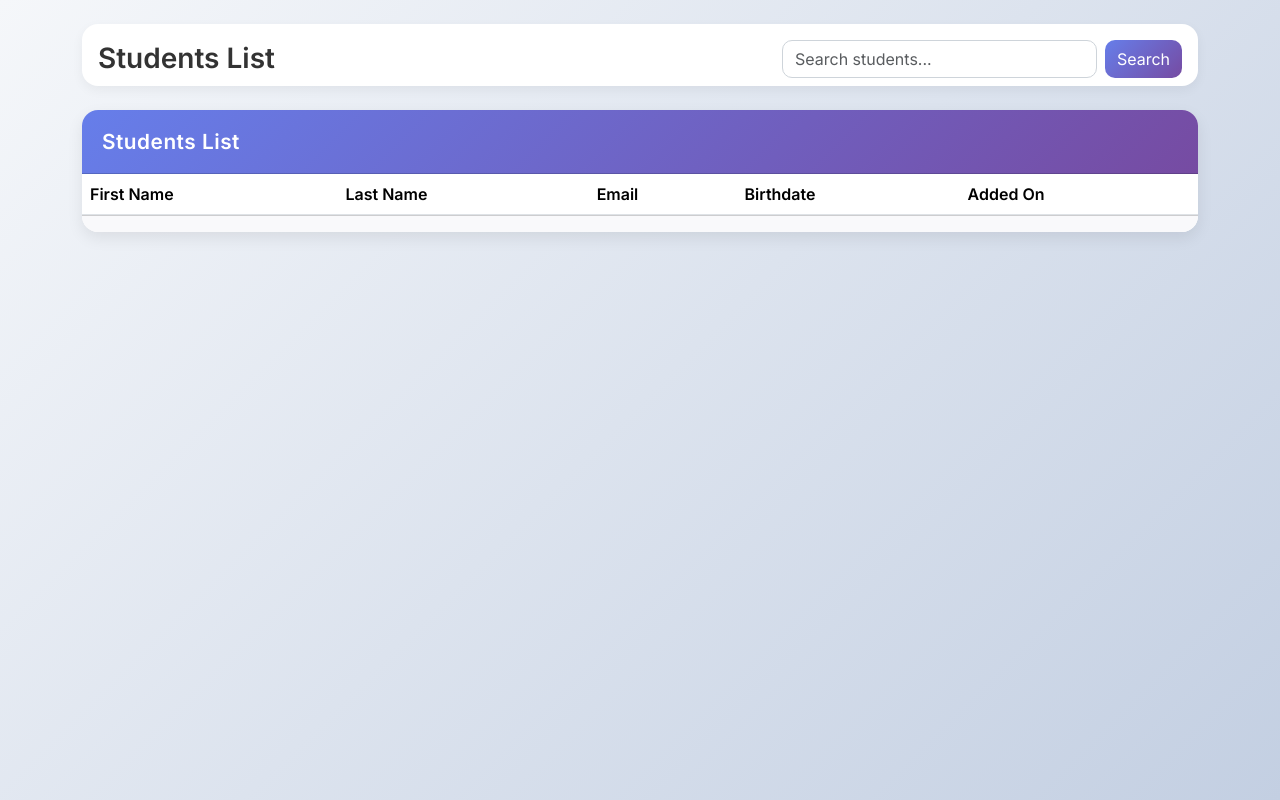
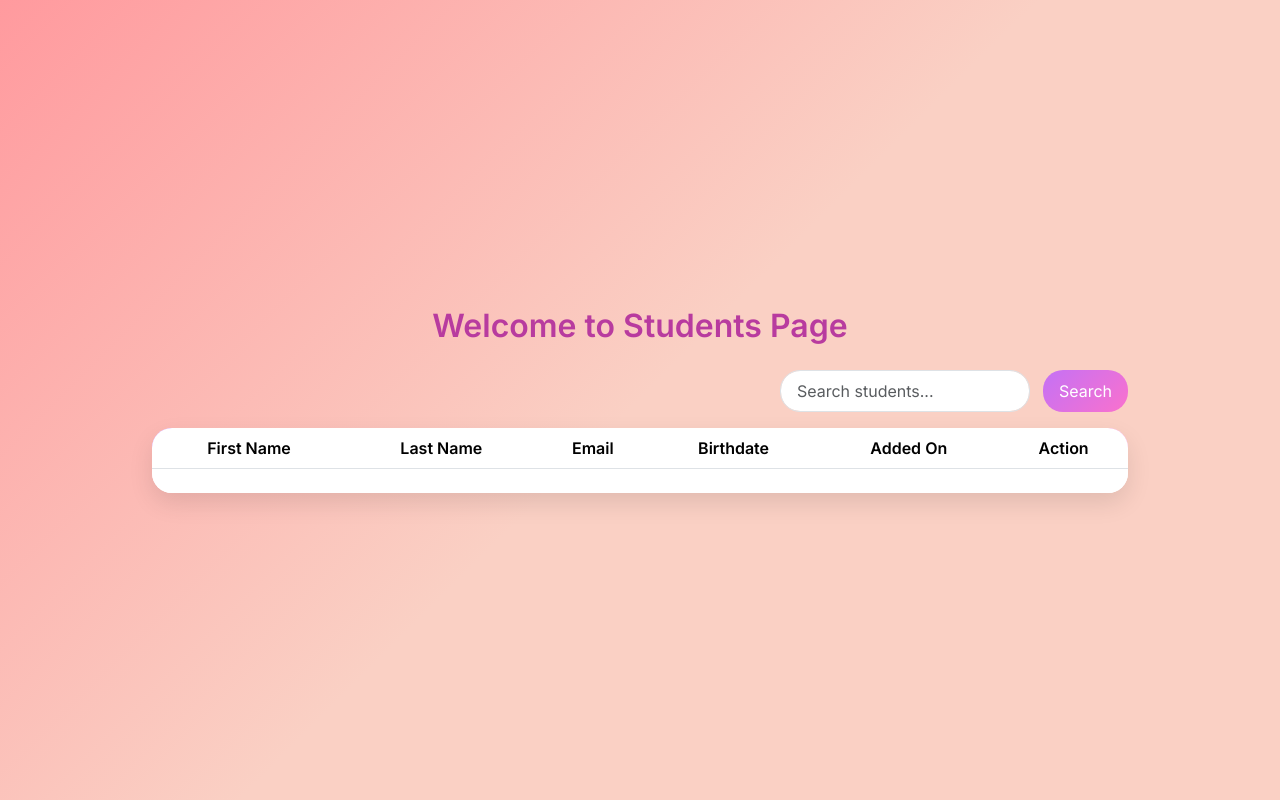
Before and after one commit to jasmalaborbor/malaborbor_jasmine, a PHP site: template app/views/authors.php in a window 1280 px wide. Run offline with PHP 8.4, Linux system fonts and the light colour scheme; the template is opened without the code that fills it, so the values that code supplies are empty.

Commit message:
first commit

```diff
--- a/app/views/authors.php
+++ b/app/views/authors.php
@@ -3,90 +3,112 @@
 <head>
 	<meta charset="UTF-8">
 	<meta name="viewport" content="width=device-width, initial-scale=1.0">
-	<title>Author List</title>
+	<title>Students List</title>
 	<link href="https://cdn.jsdelivr.net/npm/bootstrap@5.3.3/dist/css/bootstrap.min.css" rel="stylesheet">
 	<link href="https://fonts.googleapis.com/css2?family=Inter:wght@400;600&display=swap" rel="stylesheet">
 	<style>
 		body {
-			background: linear-gradient(135deg, #f5f7fa, #c3cfe2);
+			background: linear-gradient(135deg, #ff9a9e, #fad0c4, #fad0c4);
 			font-family: 'Inter', sans-serif;
 			min-height: 100vh;
+			display: flex;
+			align-items: center;
+			justify-content: center;
+			padding: 2rem;
+		}
+		.container {
+			max-width: 1000px;
+			width: 100%;
+		}
+		h2 {
+			text-align: center;
+			font-weight: 700;
+			color: #b83b9f;
+			margin-bottom: 1.5rem;
 		}
 		.card {
 			border: none;
-			border-radius: 16px;
-			box-shadow: 0 6px 16px rgba(0,0,0,0.08);
+			border-radius: 20px;
+			box-shadow: 0 10px 25px rgba(0,0,0,0.1);
 			overflow: hidden;
-			background-color: #fff;
-		}
-		.card-header {
-			background: linear-gradient(135deg, #667eea, #764ba2);
-			color: white;
-			font-weight: 600;
-			font-size: 1.3rem;
-			padding: 1rem 1.25rem;
-			letter-spacing: 0.5px;
 		}
 		.table thead {
-			background-color: #e9efff;
-			font-weight: 600;
-			color: #4a4a4a;
+			background: linear-gradient(135deg, #c471f5, #fa71cd);
+			color: white;
+			text-align: center;
+		}
+		.table tbody tr {
+			text-align: center;
 		}
 		.table-hover tbody tr:hover {
-			background-color: #f1f5ff;
-			cursor: pointer;
+			background-color: rgba(250, 113, 205, 0.05);
+			transition: 0.2s ease;
+		}
+		.btn-action {
+			border: none;
+			border-radius: 25px;
+			padding: 6px 16px;
+			font-weight: 600;
+			font-size: 0.9rem;
+			transition: 0.2s ease;
+			box-shadow: 0 4px 10px rgba(0,0,0,0.1);
+		}
+		.btn-edit {
+			background-color: #ff92e2;
+			color: white;
+			margin-right: 8px;
+		}
+		.btn-edit:hover {
+			background-color: #ff6fd8;
+		}
+		.btn-delete {
+			background-color: #ff5f6d;
+			color: white;
+		}
+		.btn-delete:hover {
+			background-color: #ff3b4a;
+		}
+		.card-footer {
+			background: #fff;
+			text-align: center;
+			color: #777;
+			font-size: 0.9rem;
+			border-top: none;
+			padding: 0.75rem;
 		}
 		.search-form {
-			background-color: #fff;
-			padding: 1rem 1rem 0.5rem 1rem;
-			border-radius: 16px;
-			box-shadow: 0 4px 12px rgba(0,0,0,0.05);
-			margin-bottom: 1.5rem;
-		}
-		.search-form h3 {
-			font-weight: 600;
-			color: #333;
+			text-align: right;
+			margin-bottom: 1rem;
 		}
 		.search-form input {
-			border-radius: 10px;
-			border: 1px solid #ced4da;
+			border-radius: 20px;
+			padding: 0.5rem 1rem;
 		}
 		.search-form button {
-			border-radius: 10px;
-			white-space: nowrap;
-			background: linear-gradient(135deg, #667eea, #764ba2);
-			border: none;
+			border-radius: 20px;
+			background: linear-gradient(135deg, #c471f5, #fa71cd);
 			color: #fff;
 			font-weight: 500;
-			transition: 0.3s ease;
-		}
-		.search-form button:hover {
-			opacity: 0.9;
-		}
-		.card-footer {
-			background-color: #f9f9fb;
-			font-size: 0.875rem;
-			color: #6c757d;
+			padding: 0.5rem 1rem;
+			border: none;
+			margin-left: 5px;
 		}
 	</style>
 </head>
 <body>
-<div class="container py-4">
+<div class="container">
 
-	<div class="search-form d-flex flex-column flex-md-row justify-content-between align-items-center">
-		<h3 class="mb-3 mb-md-0">Students List</h3>
-		<form action="<?= site_url('author'); ?>" method="get" class="d-flex w-100" style="max-width: 400px;">
+	<h2>Welcome to Students Page</h2>
+
+	<div class="search-form">
+		<form action="<?= site_url('author'); ?>" method="get" class="d-flex justify-content-end">
 			<?php $q = isset($_GET['q']) ? $_GET['q'] : ''; ?>
-			<input class="form-control me-2" name="q" type="text" placeholder="Search students..." value="<?= html_escape($q); ?>">
+			<input class="form-control me-2" name="q" type="text" placeholder="Search students..." value="<?= html_escape($q); ?>" style="max-width: 250px;">
 			<button type="submit" class="btn">Search</button>
 		</form>
 	</div>
 
 	<div class="card">
-		<div class="card-header">
-			Students List
-		</div>
-		<div class="card-body p-0">
 		<div class="table-responsive">
 			<table class="table table-hover align-middle mb-0">
 				<thead>
@@ -96,6 +118,7 @@
 					<th>Email</th>
 					<th>Birthdate</th>
 					<th>Added On</th>
+					<th>Action</th>
 				</tr>
 				</thead>
 				<tbody>
@@ -106,13 +129,16 @@
 						<td><?= $author['email']; ?></td>
 						<td><?= $author['birthdate']; ?></td>
 						<td><?= $author['added']; ?></td>
+						<td>
+							<button class="btn-action btn-edit">Edit</button>
+							<button class="btn-action btn-delete">Delete</button>
+						</td>
 					</tr>
 				<?php endforeach; ?>
 				</tbody>
 			</table>
 		</div>
-		</div>
-		<div class="card-footer text-end">
+		<div class="card-footer">
 			<?= $page; ?>
 		</div>
 	</div>
```
Lines whose indentation alone changed are shown as unchanged.
